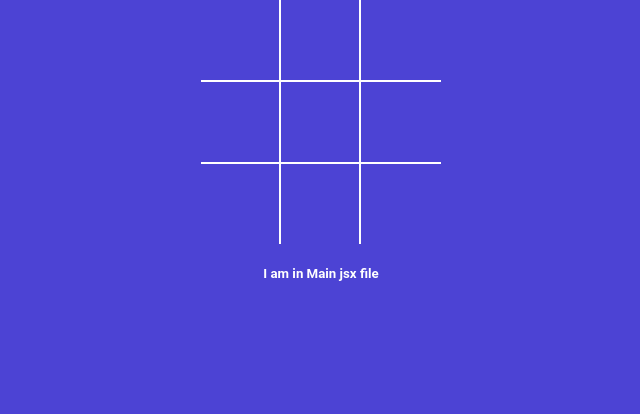
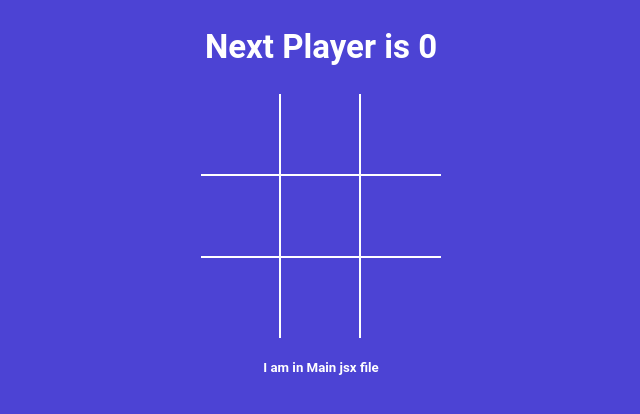
Before and after one commit to VandanaGitProjects/TicTacToeGame, a React (Vite) app: page / in a window 1280 px wide. Shown: the top 414 px of the page, without its empty margins (319-959 px from the left). Built offline with nearby package versions, Linux system fonts and the light colour scheme.

Commit message:
winner message displayed

```diff
--- a/src/App.jsx
+++ b/src/App.jsx
@@ -1,10 +1,36 @@
 import './styles.scss';
+import { useState } from 'react';
 import Board from './Components/Board';
+import { calculateWinner } from './Winner';
 
 function App() {
+  const [squares, setSquares] = useState(Array(9).fill(null));
+  const [isXnext, setIsXNext] = useState(false);
+
+  const winner = calculateWinner(squares);
+  const nextPlayer = isXnext ? 'X' : '0';
+
+  const statusMessage = winner
+    ? `Winner is ${winner}`
+    : `Next Player is ${nextPlayer}`;
+
+  const handleSqueareClick = clickedPosition => {
+    if (squares[clickedPosition] || winner) return;
+
+    setSquares(squares => {
+      return squares.map((squeareValue, position) => {
+        if (clickedPosition === position) {
+          return isXnext ? 'X' : '0';
+        }
+        return squeareValue;
+      });
+    });
+    setIsXNext(currentIsXNext => !currentIsXNext);
+  };
   return (
-    <div className='app'>
-      <Board />
+    <div className="app">
+      <h2>{statusMessage}</h2>
+      <Board handleSqueareClick={handleSqueareClick} squares={squares} />
     </div>
   );
 }
--- a/src/Components/Board.jsx
+++ b/src/Components/Board.jsx
@@ -1,21 +1,6 @@
 import Square from './Square';
-import { useState } from 'react';
-const Board = () => {
-  const [squares, setSquares] = useState(Array(9).fill(null));
-  const [isXnext, setIsXNext] = useState(false);
 
-  const handleSqueareClick = clickedPosition => {
-    if (squares[clickedPosition]) return;
-    setSquares(squares => {
-      return squares.map((squeareValue, position) => {
-        if (clickedPosition === position) {
-          return isXnext ? 'X' : '0';
-        }
-        return squeareValue;
-      });
-    });
-    setIsXNext(currentIsXNext => !currentIsXNext);
-  };
+const Board = ({ handleSqueareClick, squares }) => {
   const renderSquare = position => {
     return (
       <Square
--- /dev/null
+++ b/src/Winner.js
@@ -0,0 +1,19 @@
+export function calculateWinner(squares) {
+  const lines = [
+    [0, 1, 2],
+    [3, 4, 5],
+    [6, 7, 8],
+    [0, 3, 6],
+    [1, 4, 7],
+    [2, 5, 8],
+    [0, 4, 8],
+    [2, 4, 6],
+  ];
+  for (let i = 0; i < lines.length; i++) {
+    const [a, b, c] = lines[i];
+    if (squares[a] && squares[a] === squares[b] && squares[a] === squares[c]) {
+      return squares[a];
+    }
+  }
+  return null;
+}
```
